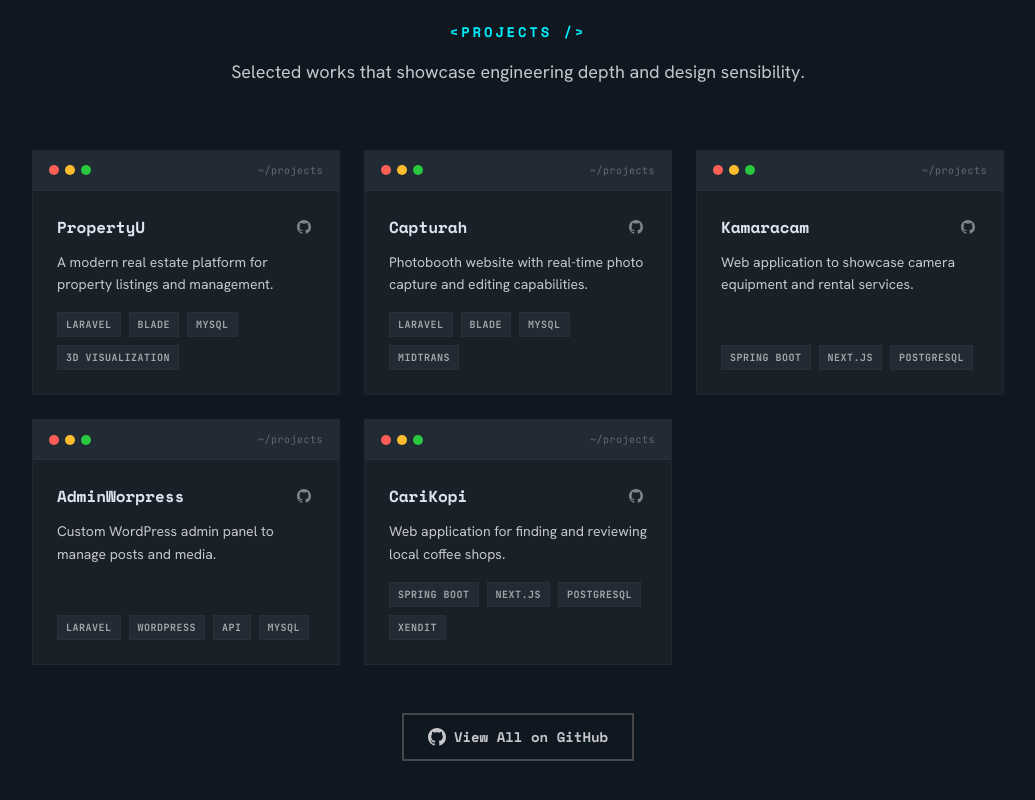
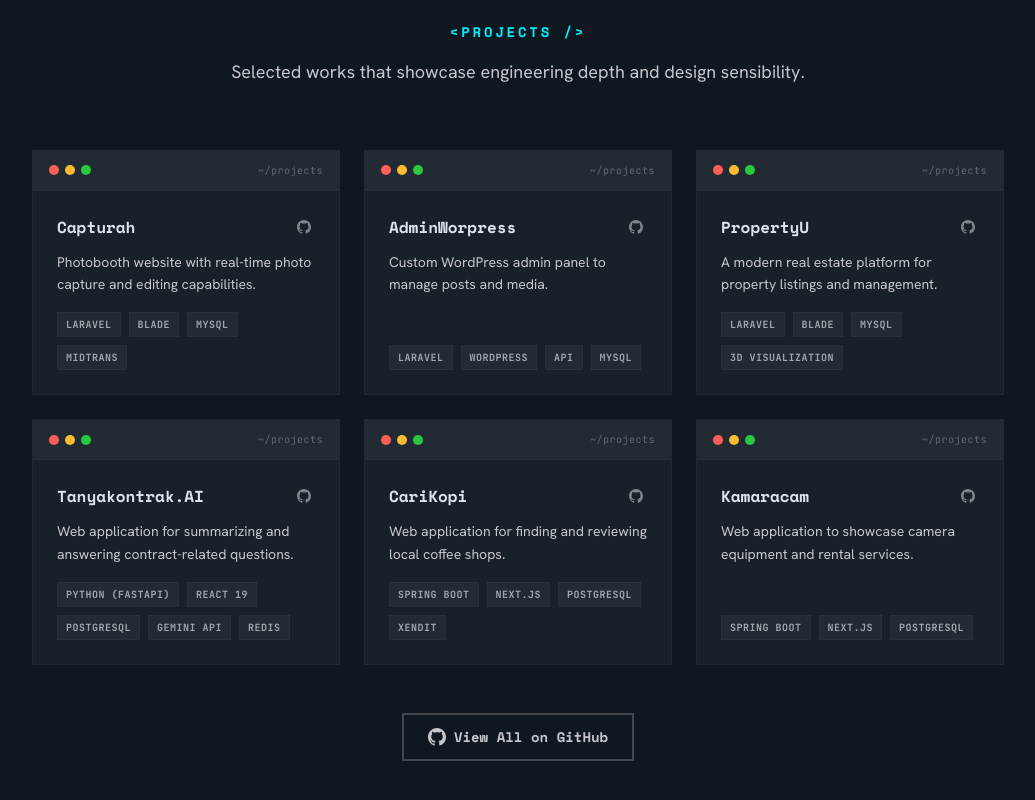
Before and after one commit to andisltn48/myportoguah, a React (Vite) app: page / in a window 1280 px wide. Shown: the part 3029-3829 px from the top of the page, without its empty margins (122-1157 px from the left). Built offline with nearby package versions, Linux system fonts and the light colour scheme.

Commit message:
rearrange project entries in Projects component for better organization

```diff
--- a/src/components/Projects.jsx
+++ b/src/components/Projects.jsx
@@ -1,24 +1,10 @@
 const projects = [
-  {
-    title: 'PropertyU',
-    desc: 'A modern real estate platform for property listings and management.',
-    tags: ['Laravel', 'Blade', 'MySQL', '3D Visualization'],
-    stars: '',
-    url: 'https://propertyu.beraksigo.com/',
-  },
   {
     title: 'Capturah',
     desc: 'Photobooth website with real-time photo capture and editing capabilities.',
     tags: ['Laravel', 'Blade', 'MySQL', 'Midtrans'],
     stars: '',
     url: 'https://capturah.my.id/',
-  },
-  {
-    title: 'Kamaracam',
-    desc: 'Web application to showcase camera equipment and rental services.',
-    tags: ['Spring Boot', 'Next.js', 'PostgreSQL'],
-    stars: '',
-    url: 'https://drive.google.com/drive/folders/1t4MIHOlBlaeDw2yOowEm8FXBZD87yAoM?usp=sharing',
   },
   {
     title: 'AdminWorpress',
@@ -28,11 +14,32 @@ const projects = [
     url: 'https://github.com/andisltn48/adminwordpress',
   },
   {
+    title: 'PropertyU',
+    desc: 'A modern real estate platform for property listings and management.',
+    tags: ['Laravel', 'Blade', 'MySQL', '3D Visualization'],
+    stars: '',
+    url: 'https://propertyu.beraksigo.com/',
+  },
+  {
+    title: 'Tanyakontrak.AI',
+    desc: 'Web application for summarizing and answering contract-related questions.',
+    tags: ['Python (FastAPI)', 'React 19', 'PostgreSQL', 'Gemini API', 'Redis'],
+    stars: '',
+    url: 'https://drive.google.com/drive/folders/1a99m9UQopVRJdU5uGJSE2FGQR43G5gyF?usp=sharing',
+  },
+  {
     title: 'CariKopi',
     desc: 'Web application for finding and reviewing local coffee shops.',
     tags: ['Spring Boot', 'Next.js', 'PostgreSQL', 'Xendit'],
     stars: '',
     url: 'https://drive.google.com/drive/folders/1wZOdF1auRnzqwehOyMGWjdFj4CKOKyPB?usp=sharing',
+  },
+  {
+    title: 'Kamaracam',
+    desc: 'Web application to showcase camera equipment and rental services.',
+    tags: ['Spring Boot', 'Next.js', 'PostgreSQL'],
+    stars: '',
+    url: 'https://drive.google.com/drive/folders/1t4MIHOlBlaeDw2yOowEm8FXBZD87yAoM?usp=sharing',
   },
 ]
 
```
